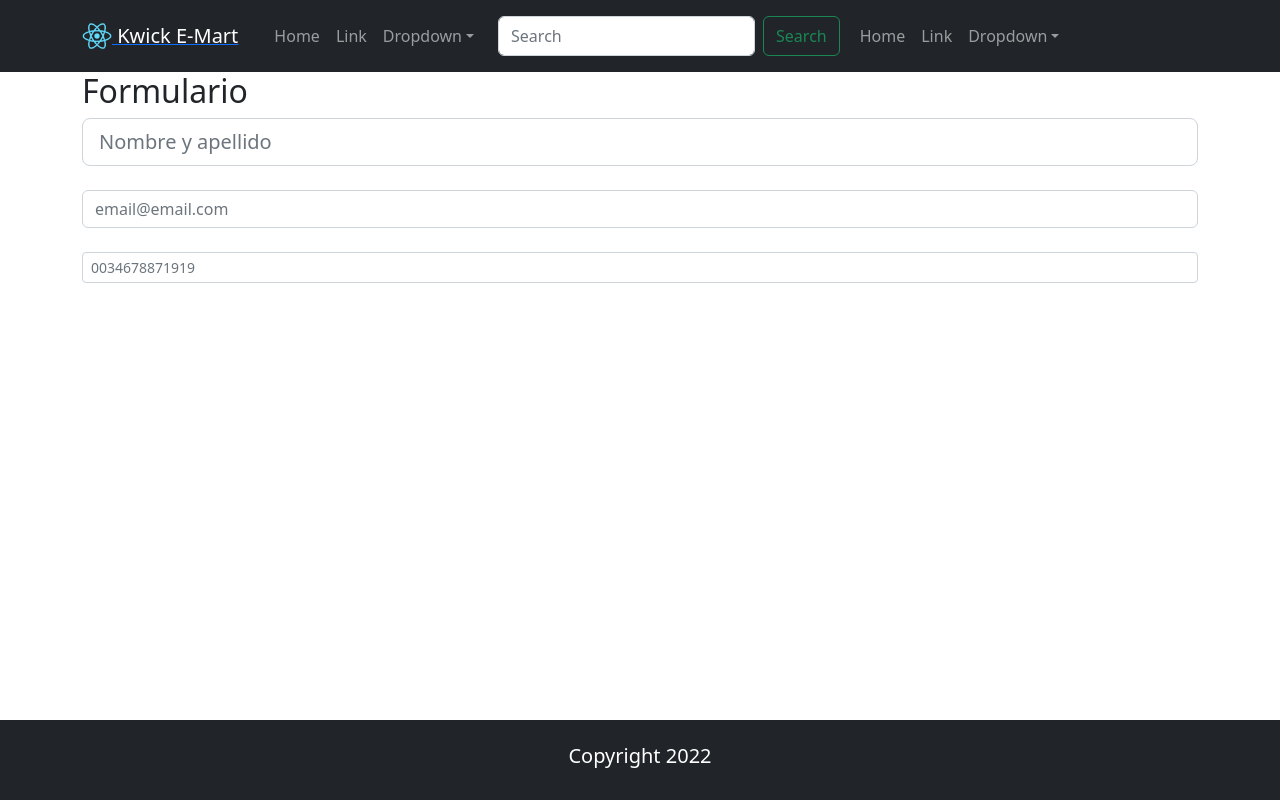
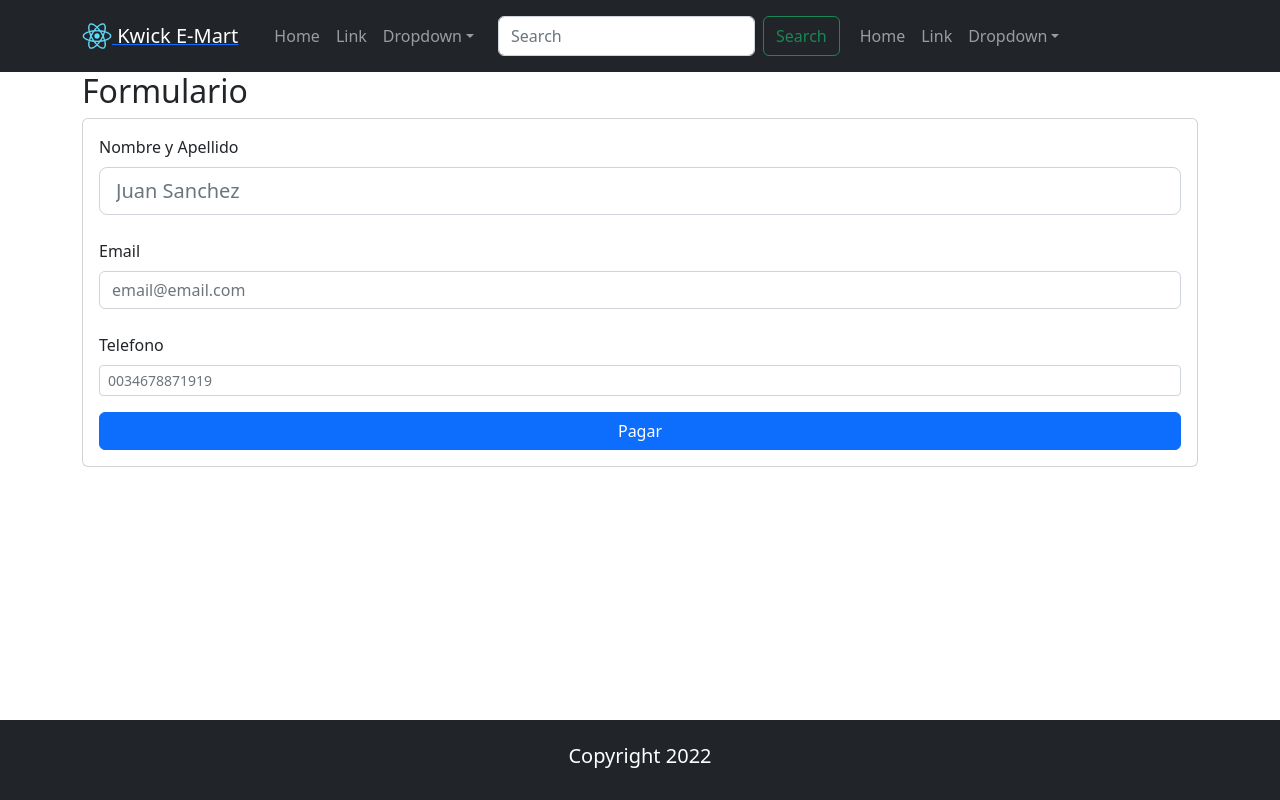
Before and after one commit to ferreque/react-3i, a React (Create React App) app: page /checkout in a window 1280 px wide. Built offline with nearby package versions, Linux system fonts and the light colour scheme.

Commit message:
inicio de carrito

```diff
--- a/package.json
+++ b/package.json
@@ -8,7 +8,8 @@
     "react-bootstrap": "^2.5.0",
     "react-dom": "^17.0.2",
     "react-router-dom": "^6.4.0",
-    "react-scripts": "5.0.0"
+    "react-scripts": "5.0.0",
+    "validator": "^13.7.0"
   },
   "scripts": {
     "start": "react-scripts start",
--- a/src/components/CheckOut.jsx
+++ b/src/components/CheckOut.jsx
@@ -1,19 +1,106 @@
-import { useState } from "react";
-import { Container, Form } from "react-bootstrap";
+import { useState, useEffect } from "react";
+import { Card, Container, Form } from "react-bootstrap";
+import validator from "validator";
 
 const CheckOut = () => {
   const [name, setName] = useState("");
   const [mail, setMail] = useState("");
   const [phone, setPhone] = useState("");
+  const [firstValidationName, setFirstValidationName] = useState(false);
+  const [firstValidationMail, setFirstValidationMail] = useState(false);
+
+  const [firstValidationPhone, setFirstValidationPhone] = useState(false);
+
+  // let nameOk = false;
+  // let mailOk = false;
+  // let phoneOk = false;
+
+  const saveName = (e) => {
+    setName(e.target.value);
+  };
+  const validateName = (n) => {
+    return validator.matches(n, "^[a-zA-Z ]+$");
+  };
+  const saveMail = (e) => {
+    setMail(e.target.value);
+  };
+  const validateMail = (m) => {
+    return validator.isEmail(m);
+  };
+  const savePhone = (e) => {
+    setPhone(e.target.value);
+  };
+
+  const validatePhone = (p) => {
+    return validator.isMobilePhone(p);
+  };
+
+  const handleBuy = () => {
+    if (validateName(name) && validateMail(mail) && validatePhone(phone)) {
+      console.log("VALIDADO");
+    } else {
+      setFirstValidationMail(true);
+      setFirstValidationName(true);
+      setFirstValidationPhone(true);
+      console.log("NO VALIDADO");
+    }
+  };
+
+  // useEffect(() => {
+
+  // }, [name, mail, phone]);
 
   return (
     <Container>
       <h2>Formulario</h2>
-      <Form.Control size="lg" type="text" placeholder="Nombre y apellido" />
-      <br />
-      <Form.Control type="text" placeholder="email@email.com" />
-      <br />
-      <Form.Control size="sm" type="number" placeholder="0034678871919" />
+      <Card className="p-3">
+        <Form.Label>
+          Nombre y Apellido{" "}
+          {!validateName(name) && firstValidationName && (
+            <span className="text-danger">Solo letras y espacios</span>
+          )}
+        </Form.Label>{" "}
+        <Form.Control
+          size="lg"
+          type="text"
+          placeholder="Juan Sanchez"
+          onChange={saveName}
+          maxLength="50"
+          onBlur={() => setFirstValidationName(true)}
+        />
+        <br />
+        <Form.Label>
+          Email{" "}
+          {!validateMail(mail) && firstValidationMail && (
+            <span className="text-danger">El email no es valido</span>
+          )}
+        </Form.Label>
+        <Form.Control
+          type="email"
+          placeholder="email@email.com"
+          onChange={saveMail}
+          maxLength="50"
+          onBlur={() => setFirstValidationMail(true)}
+        />
+        <br />
+        <Form.Label>
+          Telefono{" "}
+          {!validatePhone(phone) && firstValidationPhone && (
+            <span className="text-danger">Numero invalido</span>
+          )}
+        </Form.Label>
+        <Form.Control
+          size="sm"
+          type="number"
+          placeholder="0034678871919"
+          onChange={savePhone}
+          maxLength="20"
+          onBlur={() => setFirstValidationPhone(true)}
+        />
+        <button onClick={() => handleBuy()} className="btn btn-primary mt-3">
+          Pagar
+        </button>
+      </Card>
     </Container>
   );
 };
--- /dev/null
+++ b/src/components/ProductCounter.jsx
@@ -0,0 +1,27 @@
+import { useState } from "react";
+import { Button, Container } from "react-bootstrap";
+
+const ProductCounter = ({ contador, setContador }) => {
+  const suma = () => {
+    setContador(contador + 1);
+  };
+  const resta = () => {
+    contador > 0 && setContador(contador - 1);
+  };
+
+  return (
+    <div>
+      <Container className="d-flex">
+        <Button onClick={() => resta()} size="sm">
+          -
+        </Button>
+        <div className="mx-2">{contador}</div>
+        <Button onClick={() => suma()} size="sm">
+          +
+        </Button>
+      </Container>
+    </div>
+  );
+};
+
+export default ProductCounter;
--- a/src/components/ProductDetail.jsx
+++ b/src/components/ProductDetail.jsx
@@ -1,6 +1,9 @@
 import { Button, Card, Container } from "react-bootstrap";
+import { useState } from "react";
+import ProductCounter from "./ProductCounter";
 
 const ProductDetail = ({ product }) => {
+  const [contador, setContador] = useState(0);
   return (
     <Card className="m-2 border-2 h-100">
       <Container className="d-flex justify-content-center align-items-center">
@@ -13,6 +16,7 @@ const ProductDetail = ({ product }) => {
       </Card.Body>
       <Card.Footer className="border-0">
         <Container className="d-flex justify-content-center align-items-center">
+          <ProductCounter contador={contador} setContador={setContador} />
           <Button variant="success" size="sm">
             Comprar
           </Button>
```
Also changed, not shown: 1 other file (tests, documents, lock files or other folders).
